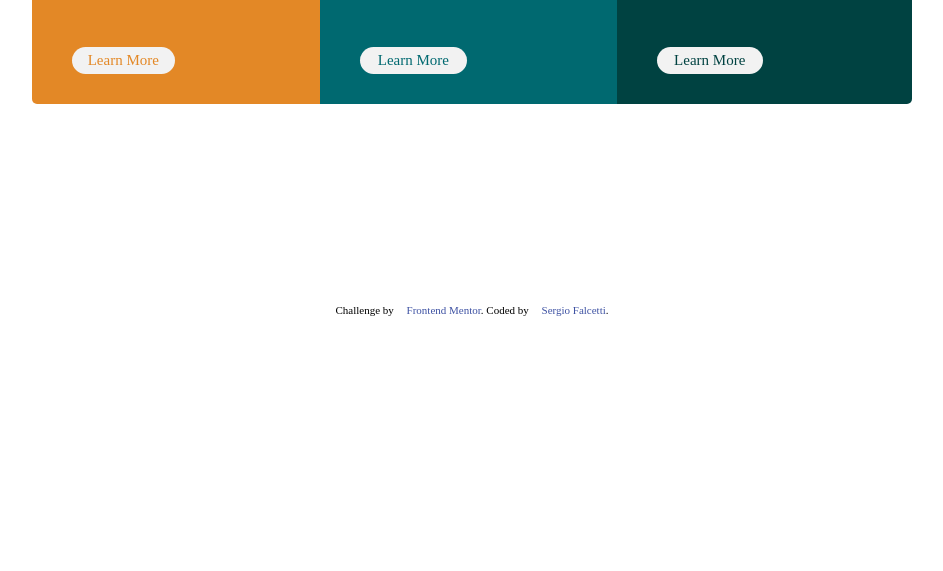
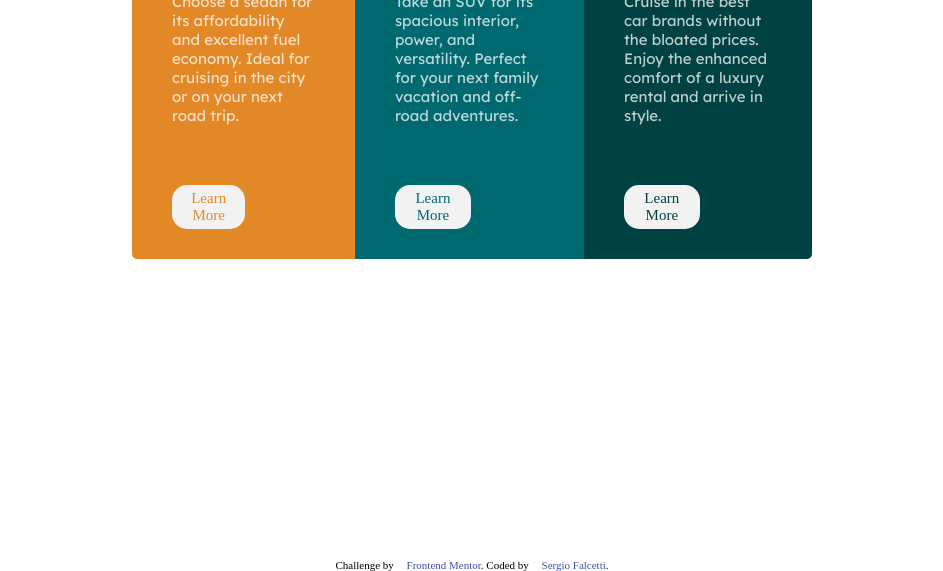
Before and after one commit to falcettijr/3-column-preview-card, a plain HTML site: page index.html in a window 1280 px wide. Shown: the part 455-1026 px from the top of the page, without its empty margins (168-1111 px from the left). Before the commit the page ends 800 px from the top, so only its background shows below. Drawn offline with Linux system fonts and the light colour scheme.

Commit message:
Update index.html

```diff
--- a/index.html
+++ b/index.html
@@ -60,7 +60,7 @@ a{
 display: flex;
 justify-content: center;
 align-items: stretch;
-margin: 200px;
+margin: 300px;
 max-width: 800x;
 min-width: 320px;
 }
```
